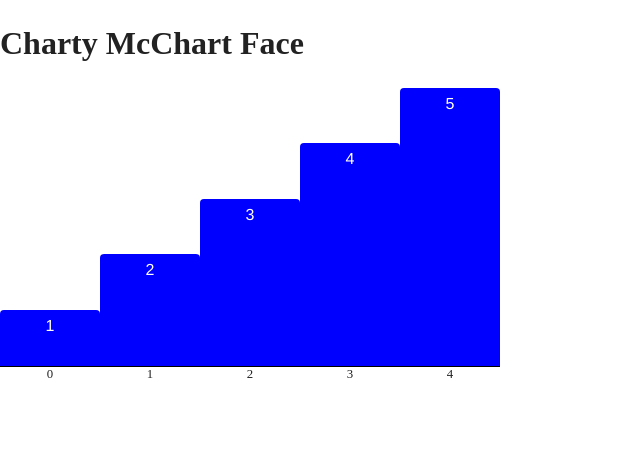
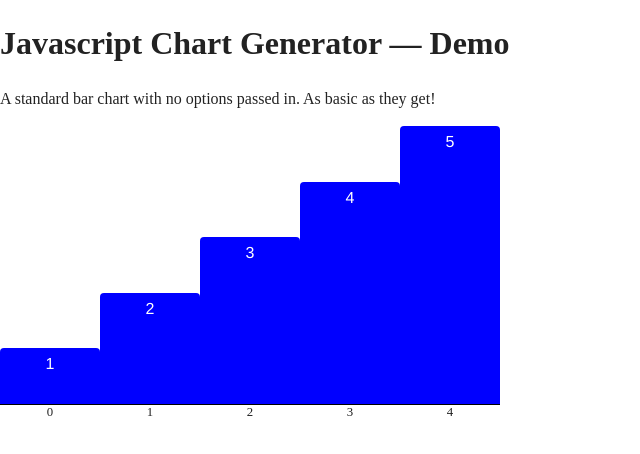
Before and after one commit to fapapa/bar-chart-js, a website: page demo/index.html in a window 1280 px wide. Shown: the whole page, without its empty margins (0-640 px from the left). Drawn offline with nearby package versions, Linux system fonts and the light colour scheme.

Commit message:
Change the demo page title and add a description to the chart

```diff
--- a/demo/index.html
+++ b/demo/index.html
@@ -22,8 +22,14 @@
     </p>
   <![endif]-->
 
-  <h1>Charty McChart Face</h1>
-  <div id="my-bar-chart"></div>
+  <h1>Javascript Chart Generator &mdash; Demo</h1>
+
+  <div class="example">
+    <p class="description">
+      A standard bar chart with no options passed in. As basic as they get!
+    </p>
+    <div id="my-bar-chart"></div>
+  </div>
 
   <script src="js/vendor/modernizr-3.7.1.min.js"></script>
   <script src="https://code.jquery.com/jquery-3.4.1.min.js" integrity="sha256-CSXorXvZcTkaix6Yvo6HppcZGetbYMGWSFlBw8HfCJo=" crossorigin="anonymous"></script>
```
